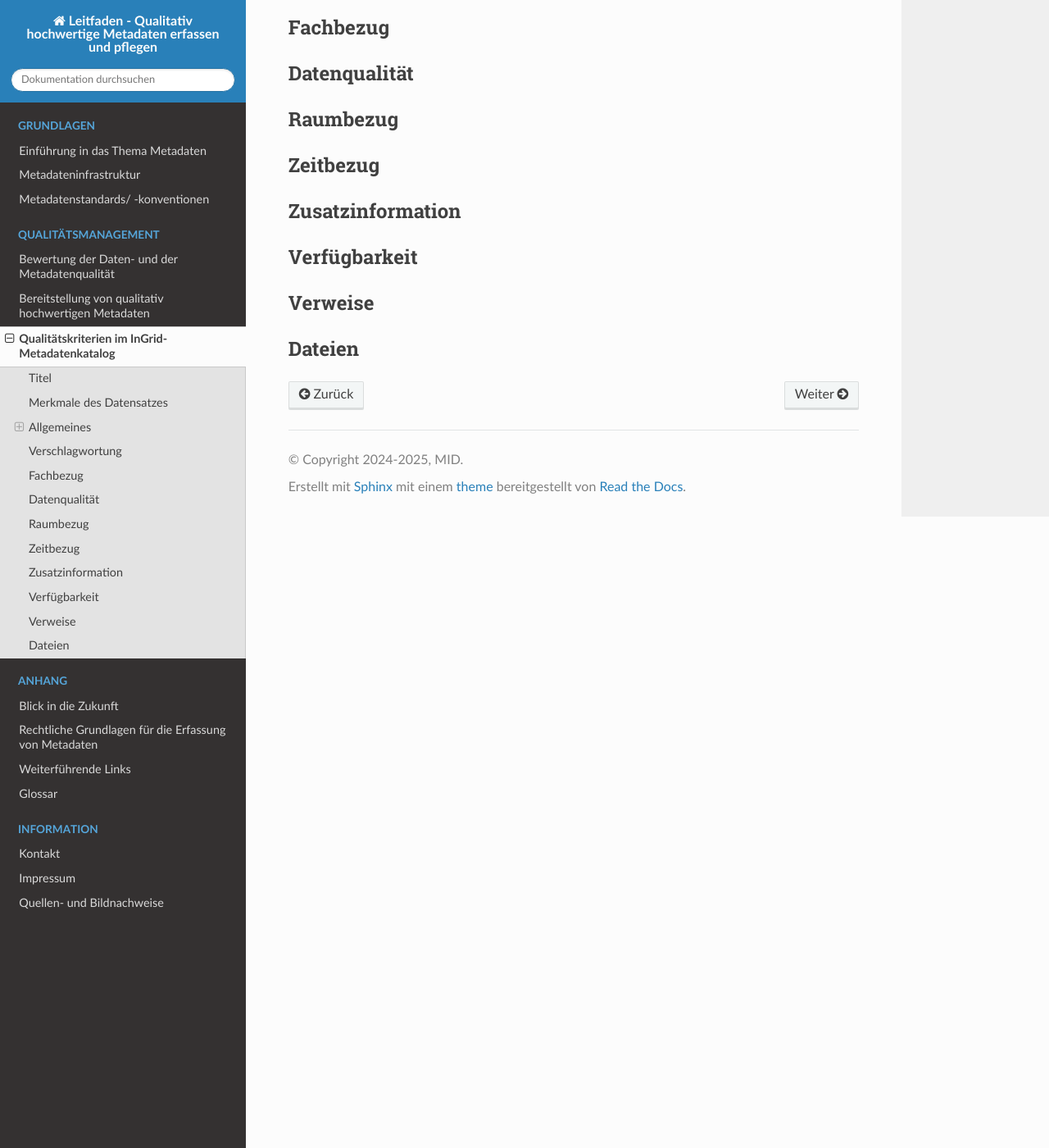
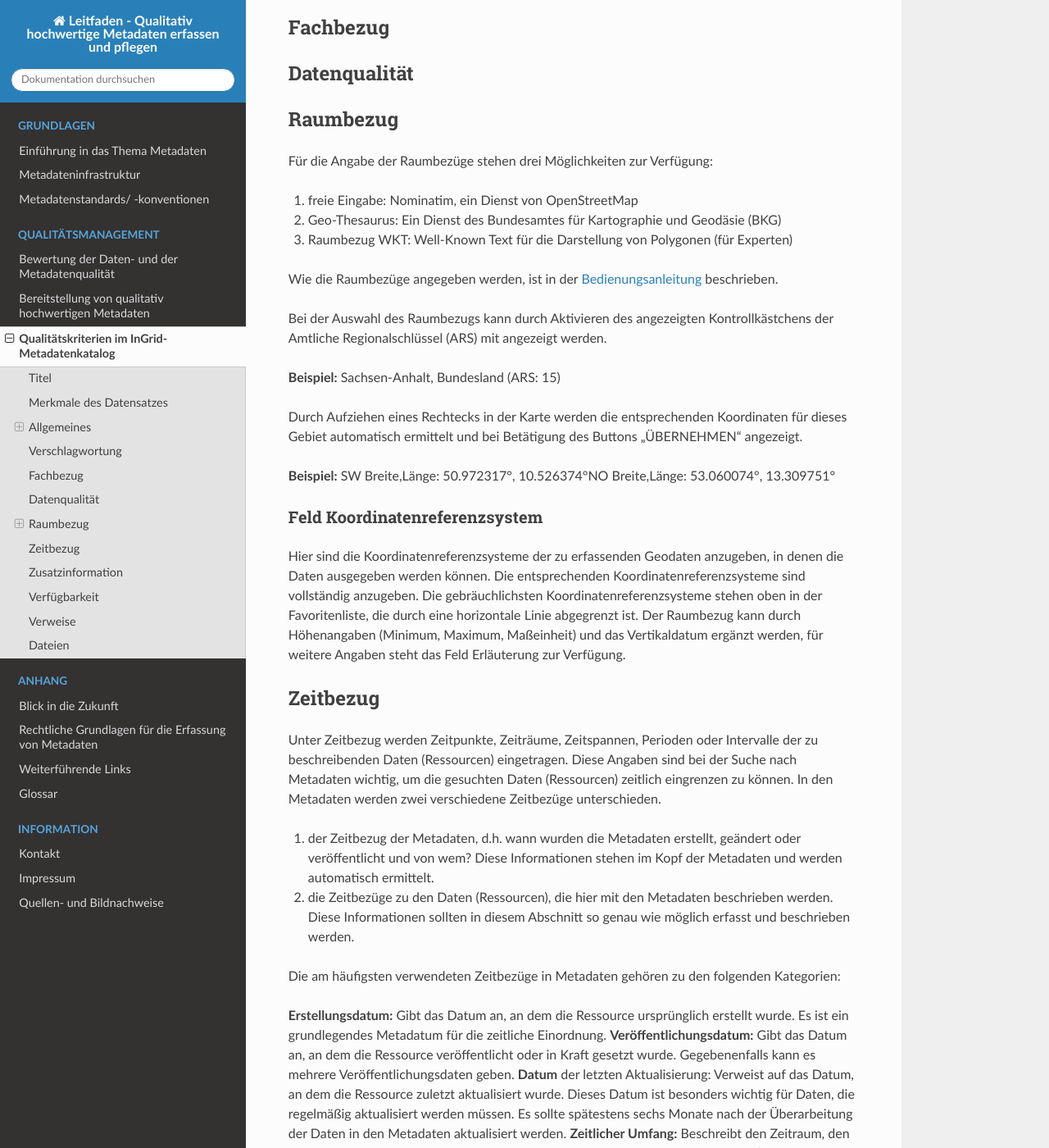
Before and after one commit to tomiwo/ingrid-mdk-st-high-quality-metadata, a Sphinx documentation site: the page built from docs/qualitaetsmanagement/metadatenschema-ige.rst, in a window 1280 px wide and 1400 px high, scrolled down 2774 px. Shown: the whole window at 82% size. Built offline with Sphinx 7.4.7 and the Read the Docs theme 3.1.0, drawn with Linux system fonts in a browser that asks for light colours; some of the changed text lies outside the part shown.

Commit message:
Update metadatenschema-ige.rst

```diff
--- a/docs/qualitaetsmanagement/metadatenschema-ige.rst
+++ b/docs/qualitaetsmanagement/metadatenschema-ige.rst
@@ -94,9 +94,47 @@ Datenqualität
 Raumbezug
 ---------
 
+Für die Angabe der Raumbezüge stehen drei Möglichkeiten zur Verfügung:
+
+1. freie Eingabe: Nominatim, ein Dienst von OpenStreetMap
+2. Geo-Thesaurus: Ein Dienst des Bundesamtes für Kartographie und Geodäsie (BKG)
+3. Raumbezug WKT: Well-Known Text für die Darstellung von Polygonen (für Experten)
+
+Wie die Raumbezüge angegeben werden, ist in der `Bedienungsanleitung <https://metaver-bedienungsanleitung.readthedocs.io/de/latest/ingrid-editor/erfassung/erfassung-metadaten.html#abschnitt-raumbezug>`_ beschrieben.
+
+Bei der Auswahl des Raumbezugs kann durch Aktivieren des angezeigten Kontrollkästchens der Amtliche Regionalschlüssel (ARS) mit angezeigt werden.
+
+**Beispiel:** Sachsen-Anhalt, Bundesland (ARS: 15)
+
+Durch Aufziehen eines Rechtecks in der Karte werden die entsprechenden Koordinaten für dieses Gebiet automatisch ermittelt und bei Betätigung des Buttons „ÜBERNEHMEN“ angezeigt.
+
+**Beispiel:** SW Breite,Länge: 50.972317°, 10.526374°NO Breite,Länge: 53.060074°, 13.309751°
+
+
+Feld Koordinatenreferenzsystem
+"""""""""""""""""""""""""""""""
+Hier sind die Koordinatenreferenzsysteme der zu erfassenden Geodaten anzugeben, in denen die Daten ausgegeben werden können. Die entsprechenden Koordinatenreferenzsysteme sind vollständig anzugeben. Die gebräuchlichsten Koordinatenreferenzsysteme stehen oben in der Favoritenliste, die durch eine horizontale Linie abgegrenzt ist. Der Raumbezug kann durch Höhenangaben (Minimum, Maximum, Maßeinheit) und das Vertikaldatum ergänzt werden, für weitere Angaben steht das Feld Erläuterung zur Verfügung.
+
+
 
 Zeitbezug
 ---------
+
+Unter Zeitbezug werden Zeitpunkte, Zeiträume, Zeitspannen, Perioden oder Intervalle der zu beschreibenden Daten (Ressourcen) eingetragen. Diese Angaben sind bei der Suche nach Metadaten wichtig, um die gesuchten Daten (Ressourcen) zeitlich eingrenzen zu können.
+In den Metadaten werden zwei verschiedene Zeitbezüge unterschieden.
+
+1. der Zeitbezug der Metadaten, d.h. wann wurden die Metadaten erstellt, geändert oder veröffentlicht und von wem? Diese Informationen stehen im Kopf der Metadaten und werden automatisch ermittelt.
+2. die Zeitbezüge zu den Daten (Ressourcen), die hier mit den Metadaten beschrieben werden. Diese Informationen sollten in diesem Abschnitt so genau wie möglich erfasst und beschrieben werden.
+
+Die am häufigsten verwendeten Zeitbezüge in Metadaten gehören zu den folgenden Kategorien:
+
+**Erstellungsdatum:** Gibt das Datum an, an dem die Ressource ursprünglich erstellt wurde. Es ist ein grundlegendes Metadatum für die zeitliche Einordnung.
+**Veröffentlichungsdatum:** Gibt das Datum an, an dem die Ressource veröffentlicht oder in Kraft gesetzt wurde. Gegebenenfalls kann es mehrere Veröffentlichungsdaten geben.
+**Datum** der letzten Aktualisierung: Verweist auf das Datum, an dem die Ressource zuletzt aktualisiert wurde. Dieses Datum ist besonders wichtig für Daten, die regelmäßig aktualisiert werden müssen. Es sollte spätestens sechs Monate nach der Überarbeitung der Daten in den Metadaten aktualisiert werden.
+**Zeitlicher Umfang:** Beschreibt den Zeitraum, den die Ressource abdeckt. Dies kann durch ein einzelnes Datum, ein Datumsintervall (Start- und Enddatum) oder eine Kombination aus beiden angegeben werden. Diese Form ist insbesondere für die inhaltliche zeitliche Dimension der Daten relevant.
+
+..hint:: Die Felder für den Zeitbezug werden derzeit überarbeitet und benutzerfreundlicher gestaltet.
+
 
 
 Zusatzinformation
```
